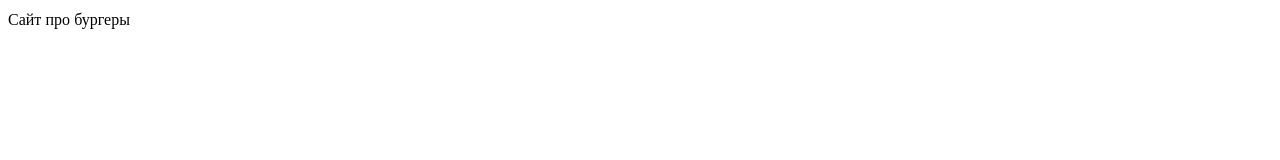
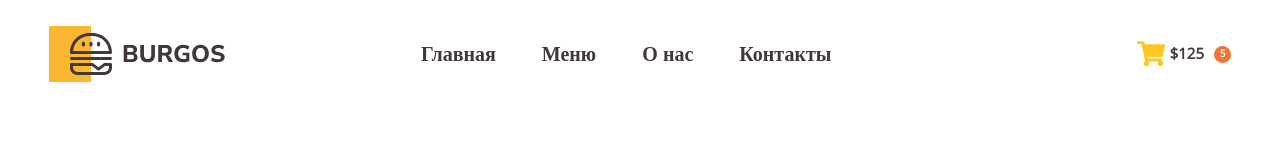
Before and after one commit to Danik465/frontend_test, a website: page index.html in a window 1280 px wide. Drawn offline with nearby package versions, Linux system fonts and the light colour scheme.

Commit message:
add_header_nav

```diff
--- a/index.html
+++ b/index.html
@@ -5,9 +5,31 @@
     <meta name="viewport" content="width=device-width, initial-scale=1.0">
     <title>Burger</title>
     <link rel="stylesheet" href="styles/main.css">
+    <link rel="stylesheet" href="node_modules/normalize.css/normalize.css">
 </head>
 <body>
-    Сайт про бургеры
+    <header>
+        <div class="container">
+
+            <div class="header">
+
+                <div class="header__logo"><img src="images/icons/logo.svg" alt="LOGO"></div>
+
+                <nav class="header__navigation-elements">
+
+                    <a class="header__navigation-items" href="#">Главная</a>
+                    <a class="header__navigation-items" href="#">Меню</a>
+                    <a class="header__navigation-items" href="#">О нас</a>
+                    <a class="header__navigation-items" href="#">Контакты</a>
+
+                </nav>
+                <div class="header__sale">
+                    <a class="header__sale-item" href="#">$125 <span class="header__sale-count">5</span></a>
+
+                </div>
+            </div>
+        </div>
+    </header>
 
 </body>
 </html>
--- /dev/null
+++ b/package.json
@@ -0,0 +1,5 @@
+{
+  "dependencies": {
+    "normalize.css": "^8.0.1"
+  }
+}
--- a/styles/main.css
+++ b/styles/main.css
@@ -1,6 +1,109 @@
 @import url('https://fonts.googleapis.com/css2?family=Nunito+Sans:ital,opsz,wght@0,6..12,200..1000;1,6..12,200..1000&family=Open+Sans&display=swap');
 
+:root{
+    --open-sans:"Open Sans", serif;
+    --nunito-sans:"Nunito Sans", sans-serif;
+
+    --accent-light: #FBB731;
+    --accent-dark: #F37335;
+    --dark: #443737;
+    --light: #fff;
+
+}
+
+
 body{
-    font-family: "Open Sans", serif;
-    /*   font-family: "Nunito Sans", sans-serif; */
+    font-family: var(--open-sans);
+
 }
+
+/* Размеры главного контейнера */
+.container{
+    width: 100%;
+    max-width: 1182px;
+    margin: 0 auto;
+    padding-left: 15px;
+    padding-right: 15px;
+}
+
+
+/* Стили для головной части сайта */
+.header{
+    display: flex;
+    gap:196px;
+    margin: 26px 0;
+    align-items: center;
+}
+
+/* стили навигации */
+.header__navigation-elements{
+    display: flex;
+    flex-grow: 1;
+    gap: 46px
+}
+.header__logo{
+    display: block;
+    background-repeat: no-repeat;
+    background-size: contain;
+    width: 176px;
+    height: 56px;
+}
+.header__navigation-items{
+    position: relative;
+    text-decoration: none;
+    font-weight: 600;
+    font-size: 20px;
+    line-height: 120%;
+    color: var(--dark);
+
+}
+
+.header__navigation-items::after{
+    position: absolute;
+    content: '';
+    display: block;
+    border-radius: 1.5px;
+    width: 100%;
+    height: 3px;
+    top: 25px;
+    bottom: 20px;
+    background: transparent;
+}
+.header__navigation-items:hover::after{
+    background-color: var(--accent-light);
+}
+
+
+.header__sale-item{
+    display: flex;
+    align-items: center;
+    gap:10px;
+    font-weight: 700;
+    font-size: 15px;
+    color: #443737;
+    text-decoration: none;
+    position: relative;
+}
+.header__sale-item::before{
+    content: '';
+    display: block;
+    position: absolute;
+    width: 34px;
+    height: 26px;
+    right: 60px;
+    background-size: contain;
+    background-repeat: no-repeat;
+    background-image: url(../images/icons/shopping-cart.svg);;
+}
+.header__sale-count{
+    width: 17px;
+    height: 17px;
+    font-size: 10px;
+    color: #fff;
+    display: flex;
+    align-items: center;
+    justify-content: center;
+    border-radius: 100%;
+    background-color: var(--accent-dark);
+
+}
```
Also changed, not shown: Logo.svg (added), images/icons/logo.svg (added), images/icons/sale.svg (added), images/icons/shopping-cart.svg (added), 1 other file.
